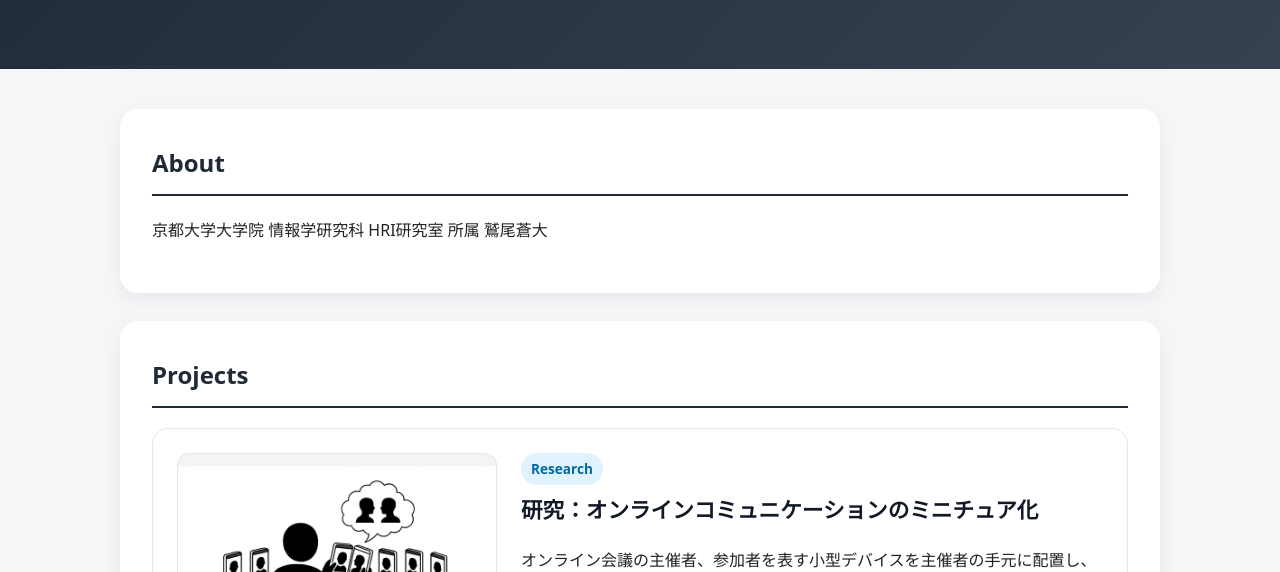
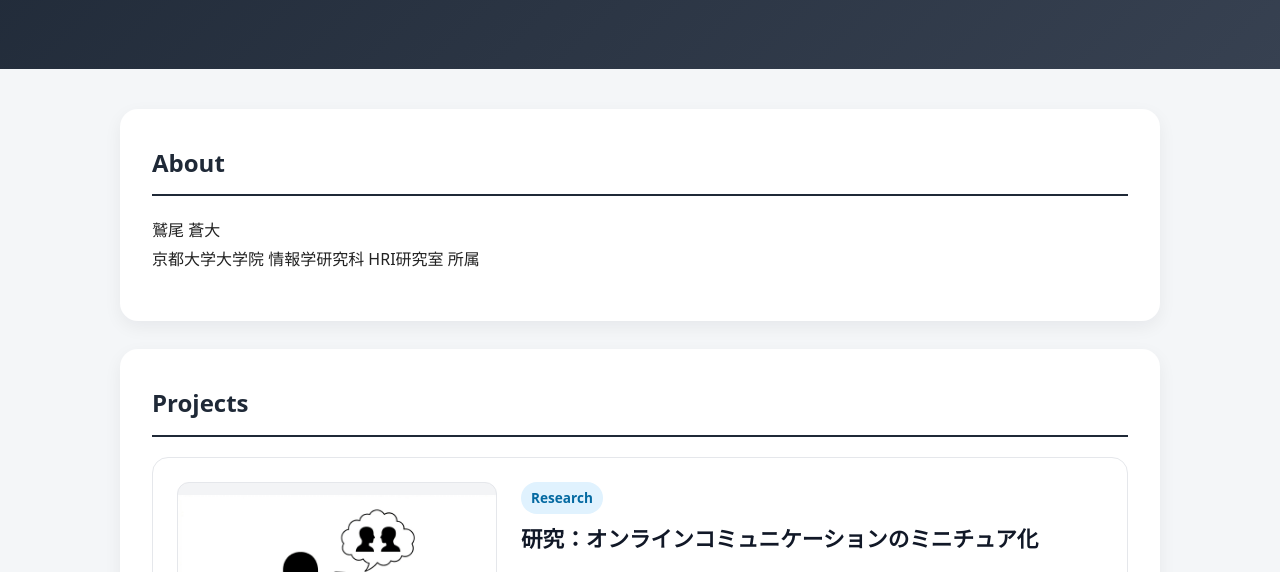
Before and after one commit to wash-5454/wash-5454.github.io, a plain HTML site: page index.html in a window 1280 px wide. Shown: the part 210-782 px from the top of the page. Drawn offline with Linux system fonts and the light colour scheme.

Commit message:
add README

```diff
--- a/index.html
+++ b/index.html
@@ -21,7 +21,8 @@
     <section class="section">
       <h2>About</h2>
       <p>
-        京都大学大学院 情報学研究科 HRI研究室 所属 鷲尾蒼大
+        鷲尾 蒼大<br>
+        京都大学大学院 情報学研究科 HRI研究室 所属
       </p>
     </section>
 
```
Also changed, not shown: 1 other file.
